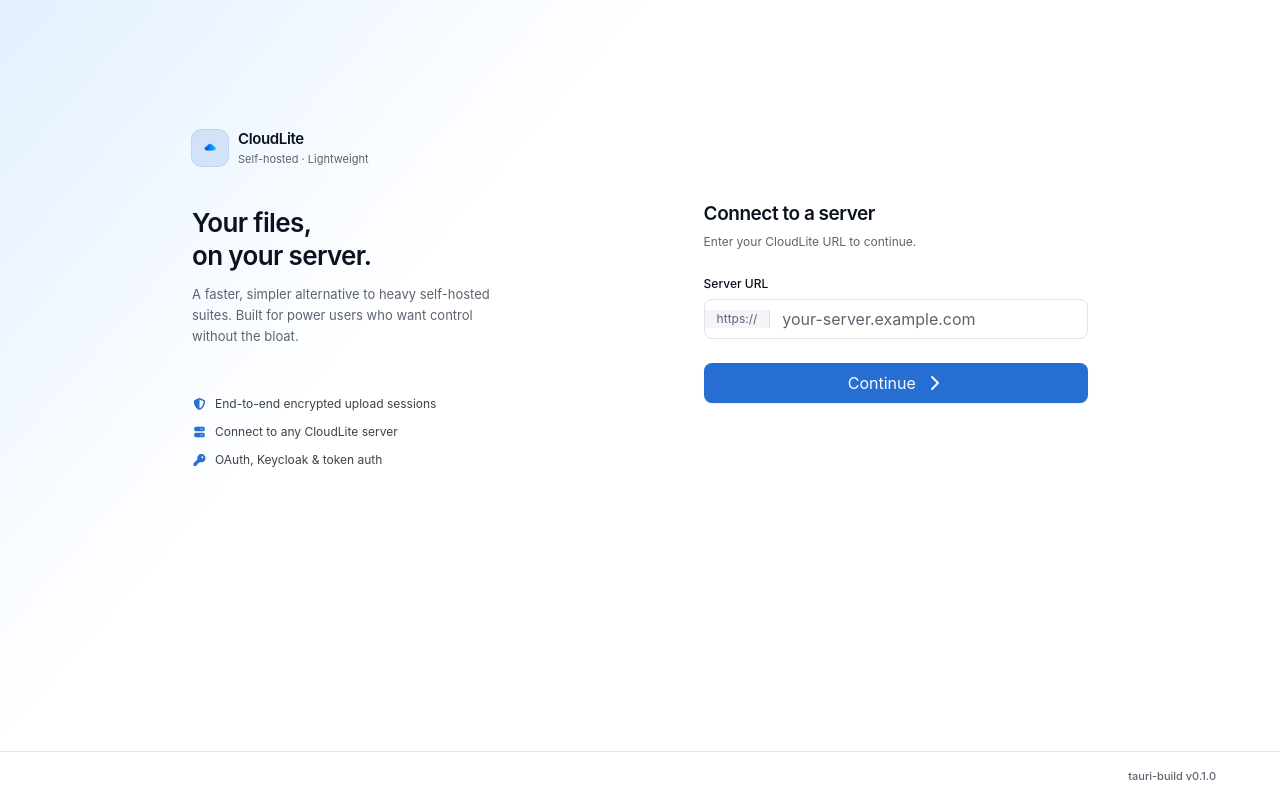
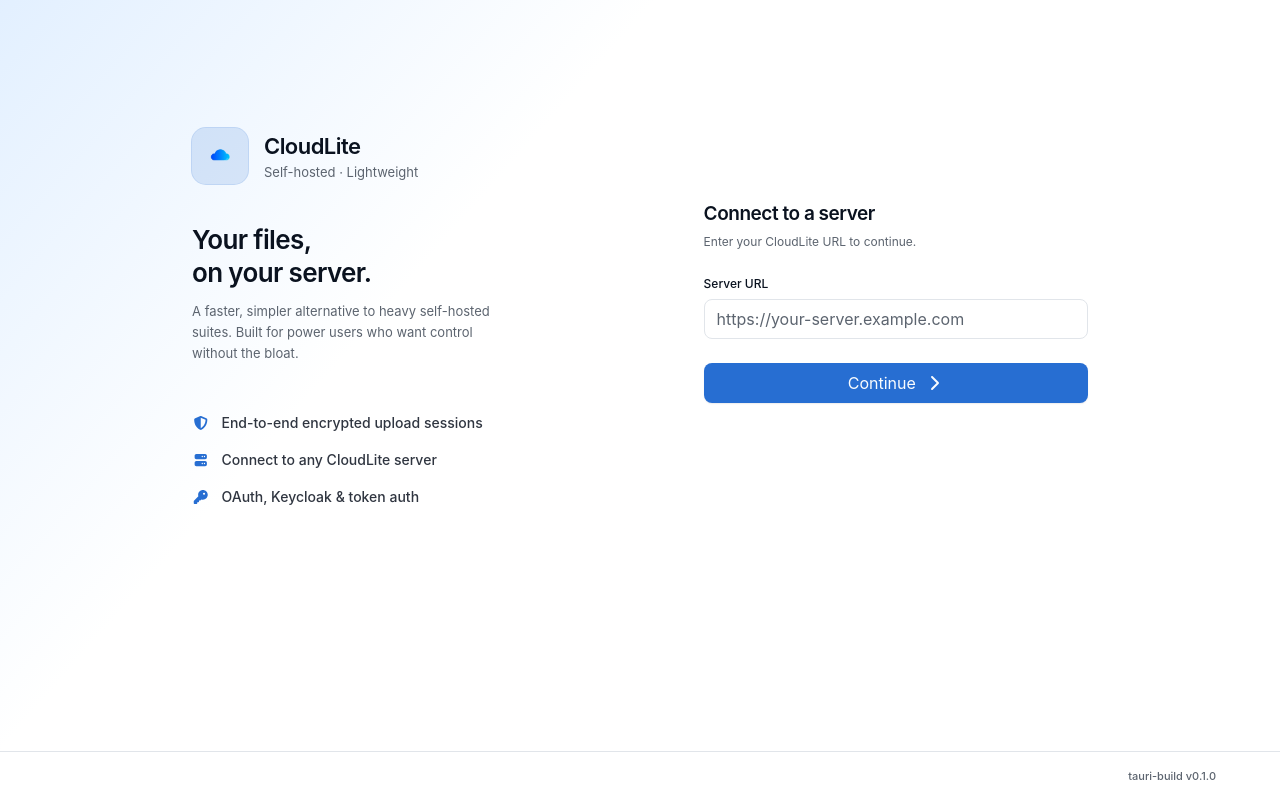
Before and after one commit to kr1pt0n05/cloudlite-frontend, a Vue app: page / in a window 1280 px wide. Built offline with nearby package versions, Linux system fonts and the light colour scheme.

Commit message:
Style LoginPage & spinner

```diff
--- a/src/components/LoginPage.vue
+++ b/src/components/LoginPage.vue
@@ -1,5 +1,5 @@
 <script setup lang="ts">
-import { computed, ref } from "vue";
+import { ref } from "vue";
 import logo from "../assets/cloudlite-logo.png";
 import { FontAwesomeIcon } from "@fortawesome/vue-fontawesome";
 import {
@@ -7,23 +7,34 @@ import {
   faKey,
   faServer,
   faShieldHalved,
+  faSpinner,
 } from "@fortawesome/free-solid-svg-icons";
 
 const serverUrl = ref("");
 const submittedUrl = ref("");
+const submittedDomain = ref("");
+const urlError = ref("");
 
-const normalizedUrl = computed(() => {
+function submitServer() {
   const value = serverUrl.value.trim();
 
-  if (!value) {
-    return "";
+  submittedUrl.value = "";
+  submittedDomain.value = "";
+  urlError.value = "";
+
+  if (!/^https?:\/\//i.test(value)) {
+    urlError.value = "URL must start with http:// or https://";
+    return;
   }
 
-  return /^https?:\/\//i.test(value) ? value : `https://${value}`;
-});
+  try {
+    const url = new URL(value);
 
-function submitServer() {
-  submittedUrl.value = normalizedUrl.value;
+    submittedUrl.value = value;
+    submittedDomain.value = url.host;
+  } catch {
+    urlError.value = "Enter a valid server URL.";
+  }
 }
 </script>
 
@@ -36,13 +47,13 @@ function submitServer() {
       <div class="relative hidden flex-col justify-start gap-12 bg-linear-to-br from-primary-soft
       via-surface to-surface px-12 py-12 pb-16 md:flex xl:pl-48 xl:pt-32">
         <div>
-          <div class="flex items-center gap-2.5">
-            <div class="flex h-9 w-9 items-center justify-center rounded-lg bg-primary/15 ring-1 ring-primary/25">
-              <img :src="logo" alt="" class="h-6 w-6" />
+          <div class="flex items-center gap-4">
+            <div class="flex h-14 w-14 items-center justify-center rounded-xl bg-primary/15 ring-1 ring-primary/25">
+              <img :src="logo" alt="" class="h-10 w-10" />
             </div>
             <div>
-              <div class="text-[15px] font-semibold tracking-tight">CloudLite</div>
-              <div class="text-[11px] text-muted-foreground">Self-hosted · Lightweight</div>
+              <div class="text-[22px] font-semibold tracking-tight">CloudLite</div>
+              <div class="text-[13px] text-muted-foreground">Self-hosted · Lightweight</div>
             </div>
           </div>
 
@@ -54,23 +65,23 @@ function submitServer() {
             A faster, simpler alternative to heavy self-hosted suites. Built for power users who want control without the bloat.
           </p>
         </div>
-        <ul class="space-y-2.5 text-[12px] text-foreground/80">
-          <li class="flex items-center gap-2"><FontAwesomeIcon class="h-4 w-4 text-primary" :icon="faShieldHalved" /> End-to-end encrypted upload sessions</li>
-          <li class="flex items-center gap-2"><FontAwesomeIcon class="h-4 w-4 text-primary" :icon="faServer" />Connect to any CloudLite server</li>
-          <li class="flex items-center gap-2"><FontAwesomeIcon class="h-4 w-4 text-primary" :icon="faKey" /> OAuth, Keycloak & token auth</li>
+        <ul class="space-y-4 text-[14px] font-medium text-foreground/85">
+          <li class="flex items-center gap-3"><FontAwesomeIcon class="h-5 w-5 text-primary" :icon="faShieldHalved" /> End-to-end encrypted upload sessions</li>
+          <li class="flex items-center gap-3"><FontAwesomeIcon class="h-5 w-5 text-primary" :icon="faServer" />Connect to any CloudLite server</li>
+          <li class="flex items-center gap-3"><FontAwesomeIcon class="h-5 w-5 text-primary" :icon="faKey" /> OAuth, Keycloak & token auth</li>
         </ul>
       </div>
 
       <form class="flex min-h-0 flex-col justify-start gap-6 overflow-y-auto
       px-6 py-8 pb-14 sm:px-10 sm:py-12 sm:pb-16 lg:px-12 xl:pr-48 xl:pt-50 sm:pt-32"
             @submit.prevent="submitServer">
-        <div class="flex items-center gap-3 md:hidden">
-          <div class="flex h-10 w-10 items-center justify-center rounded-lg bg-primary/15 ring-1 ring-primary/25">
-            <img :src="logo" alt="" class="h-7 w-7" />
+        <div class="flex items-center gap-4 md:hidden">
+          <div class="flex h-12 w-12 items-center justify-center rounded-xl bg-primary/15 ring-1 ring-primary/25">
+            <img :src="logo" alt="" class="h-9 w-9" />
           </div>
           <div>
-            <div class="text-[15px] font-semibold tracking-tight">CloudLite</div>
-            <div class="text-[11px] text-muted-foreground">Self-hosted lightweight files</div>
+            <div class="text-[20px] font-semibold tracking-tight">CloudLite</div>
+            <div class="text-[13px] text-muted-foreground">Self-hosted lightweight files</div>
           </div>
         </div>
 
@@ -84,14 +95,14 @@ function submitServer() {
           <div
             class="flex h-10 items-center overflow-hidden rounded-md border border-input bg-surface focus-within:border-ring focus-within:ring-2 focus-within:ring-ring/20"
           >
-            <span class="border-r border-border bg-surface-2 px-3 text-[12px] text-muted-foreground">https://</span>
             <input
               v-model="serverUrl"
               class="h-full min-w-0 flex-1 bg-transparent px-3 text-[13px] outline-none placeholder:text-muted-foreground"
-              type="text"
+              type="url"
               inputmode="url"
               autocomplete="url"
-              placeholder="your-server.example.com"
+              pattern="https?://.+"
+              placeholder="https://your-server.example.com"
               required
             />
           </div>
@@ -105,8 +116,13 @@ function submitServer() {
           <FontAwesomeIcon class="pl-2" :icon="faChevronRight"/>
         </button>
 
-        <p v-if="submittedUrl" class="rounded-md border border-border bg-surface-2 px-3 py-2 text-[12px] text-muted-foreground">
-          Connecting to <span class="font-medium text-foreground">{{ submittedUrl }}</span>
+        <p v-if="urlError" class="rounded-md border border-border bg-surface-2 px-3 py-2 text-[12px] text-muted-foreground">
+          {{ urlError }}
+        </p>
+
+        <p v-if="submittedDomain" class="flex items-center gap-2 rounded-md border border-border bg-surface-2 px-3 py-2 text-[12px] text-muted-foreground">
+          <FontAwesomeIcon class="h-4 w-4 animate-spin text-primary" :icon="faSpinner" />
+          <span>Connecting to <span class="font-medium text-foreground">{{ submittedDomain }}</span></span>
         </p>
       </form>
     </section>
```
Also changed, not shown: 1 other file (tests, documents, lock files or other folders).
